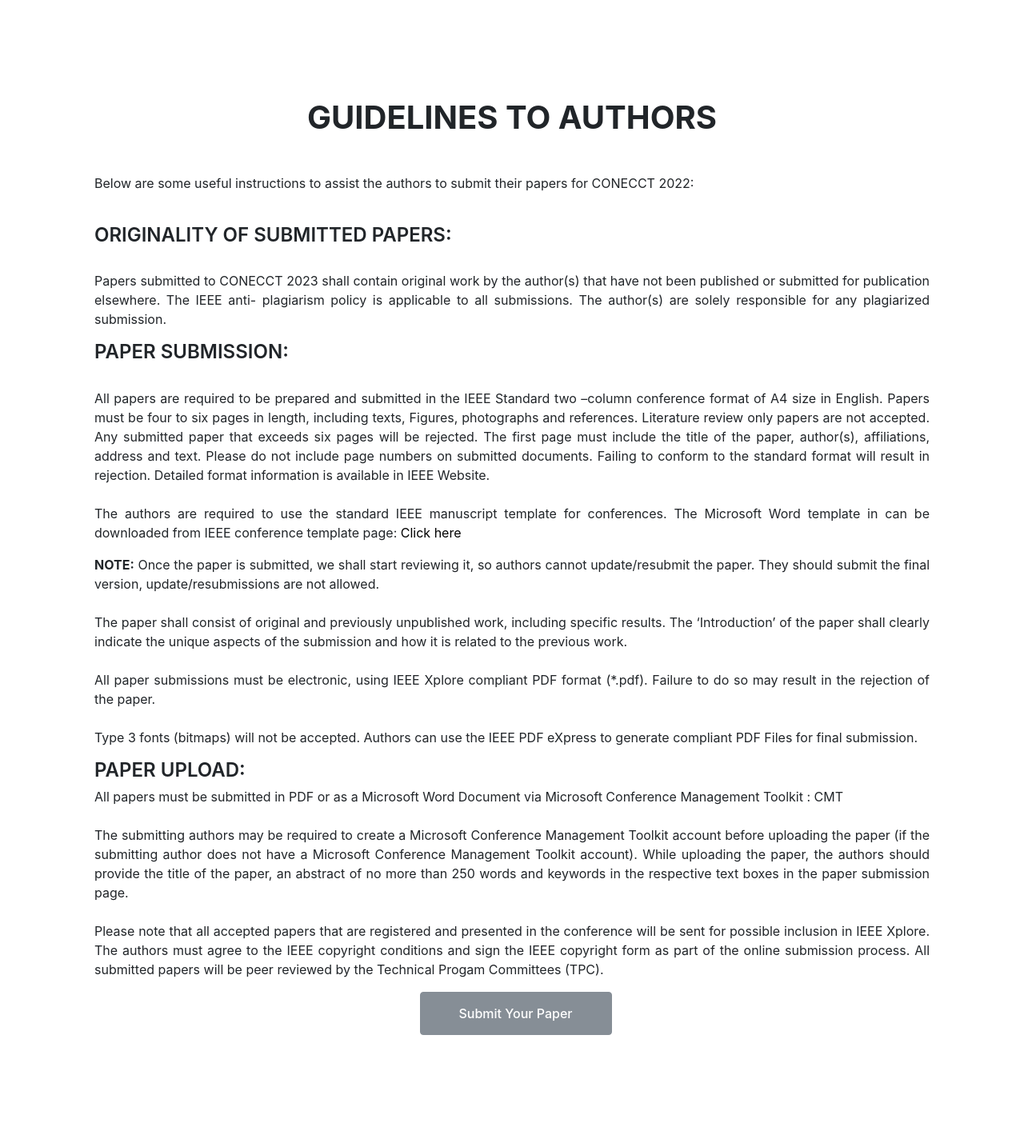
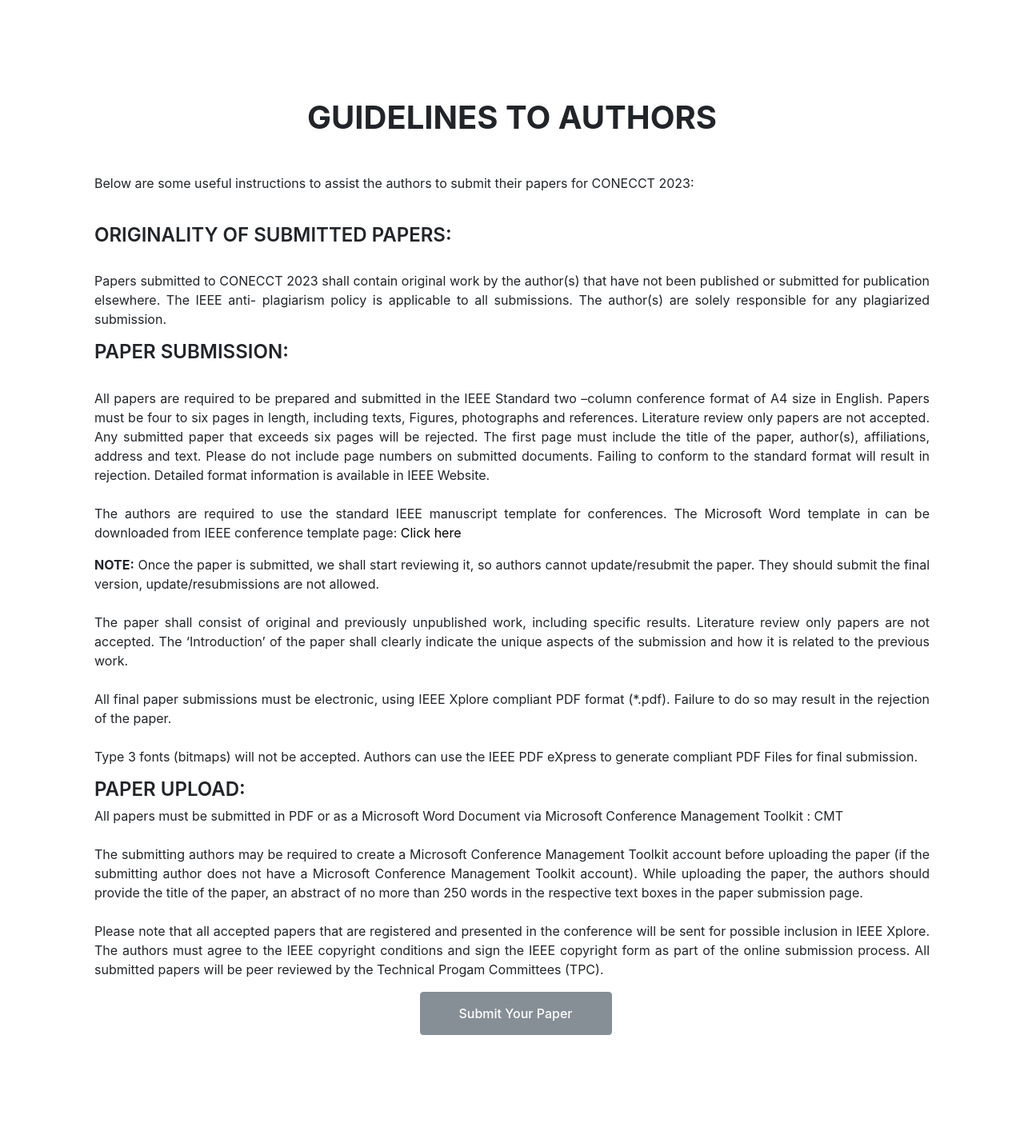
Before and after one commit to KetanKeshav/CONECCT-2023, a PHP site: page /cfp.php in a window 1280 px wide. Shown: the part 2200-3624 px from the top of the page at 80% size. Run offline with PHP 8.4, Linux system fonts and the light colour scheme; some libraries are stand-ins or nearby versions.

Commit message:
Papers updated

```diff
--- a/cfp.php
+++ b/cfp.php
@@ -47,7 +47,7 @@
                 <div class="row justify-content-center" style="text-align: justify">
                     <p><b>Dear Researcher,</b><br><br>
 
-                        On behalf of IEEE CONECCT 2023 organizing committee, I take this opportunity to invite you to participate in this professionally enriching flagship technical conference of IEEE Bangalore Section. 8th edition of IEEE CONECCT will be organized on July 14-16,2023. CONECCT 2023 will have 20 Technical Tracks covering multiple domains. The eminent International speakers from US, Europe and premier National research and Industrial Organizations will deliver talks and conduct workshops and tutorials. During this international conference, the prospective researchers will have the opportunity to present their own work in the form of oral presentation, apart from taking the advantage of the talks by a number of international experts.<br><br>
+                        On behalf of IEEE CONECCT 2023 organizing committee, I take this opportunity to invite you to participate in this professionally enriching flagship technical conference of IEEE Bangalore Section. 9th edition of IEEE CONECCT will be organized on July 14-16,2023. CONECCT 2023 will have 20 Technical Tracks covering multiple domains. The eminent International speakers from US, Europe and premier National research and Industrial Organizations will deliver talks and conduct workshops and tutorials. During this international conference, the prospective researchers will have the opportunity to present their own work in the form of oral presentation, apart from taking the advantage of the talks by a number of international experts.<br><br>
                         Tutorial proposals are invited on topics pertaining to the theme of the conference. The proposal must not contain a sales presentation for the presenter or the presenter ’s company, and shall not contain proprietary data<br><br>
                         You are requested to upload your paper limited to maximum six pages to paper submission website.
 
@@ -132,7 +132,7 @@
                 <div class="wow fadeInUp" data-wow-delay="0.1s">
                     <h1 class="text-center mb-5">GUIDELINES TO AUTHORS</h1>
                 </div>
-                <p style="text-align: justify;">Below are some useful instructions to assist the authors to submit their papers for CONECCT 2022:</p>
+                <p style="text-align: justify;">Below are some useful instructions to assist the authors to submit their papers for CONECCT 2023:</p>
                 <br>
                 <h4>ORIGINALITY OF SUBMITTED PAPERS:</h4>
                 <br>
@@ -154,11 +154,10 @@
                 <p style="text-align: justify;"><b>NOTE:</b> Once the paper is submitted, we shall start reviewing it, so authors cannot update/resubmit the
                     paper. They should submit the final version, update/resubmissions are not allowed.
                     <br><br>
-                    The paper shall consist of original and previously unpublished work, including specific results. The
-                    ‘Introduction’ of the paper shall clearly indicate the unique aspects of the submission and how it is related
-                    to the previous work.
+                    The paper shall consist of original and previously unpublished work, including specific results. Literature review only papers are not accepted. The
+                    ‘Introduction’ of the paper shall clearly indicate the unique aspects of the submission and how it is related to the previous work.
                     <br><br>
-                    All paper submissions must be electronic, using IEEE Xplore compliant PDF format (*.pdf). Failure to do so may
+                    All final paper submissions must be electronic, using IEEE Xplore compliant PDF format (*.pdf). Failure to do so may
                     result in the rejection of the paper.
                     <br><br>
                     Type 3 fonts (bitmaps) will not be accepted. Authors can use the IEEE PDF eXpress to generate compliant PDF
@@ -171,7 +170,7 @@
                     The submitting authors may be required to create a Microsoft Conference Management Toolkit account before
                     uploading the paper (if the submitting author does not have a Microsoft Conference Management Toolkit
                     account). While uploading the paper, the authors should provide the title of the paper, an abstract of no more
-                    than 250 words and keywords in the respective text boxes in the paper submission page.
+                    than 250 words in the respective text boxes in the paper submission page.
                     <br><br>
                     Please note that all accepted papers that are registered and presented in the conference will be sent for
                     possible inclusion in IEEE Xplore. The authors must agree to the IEEE copyright conditions and sign the IEEE
```
